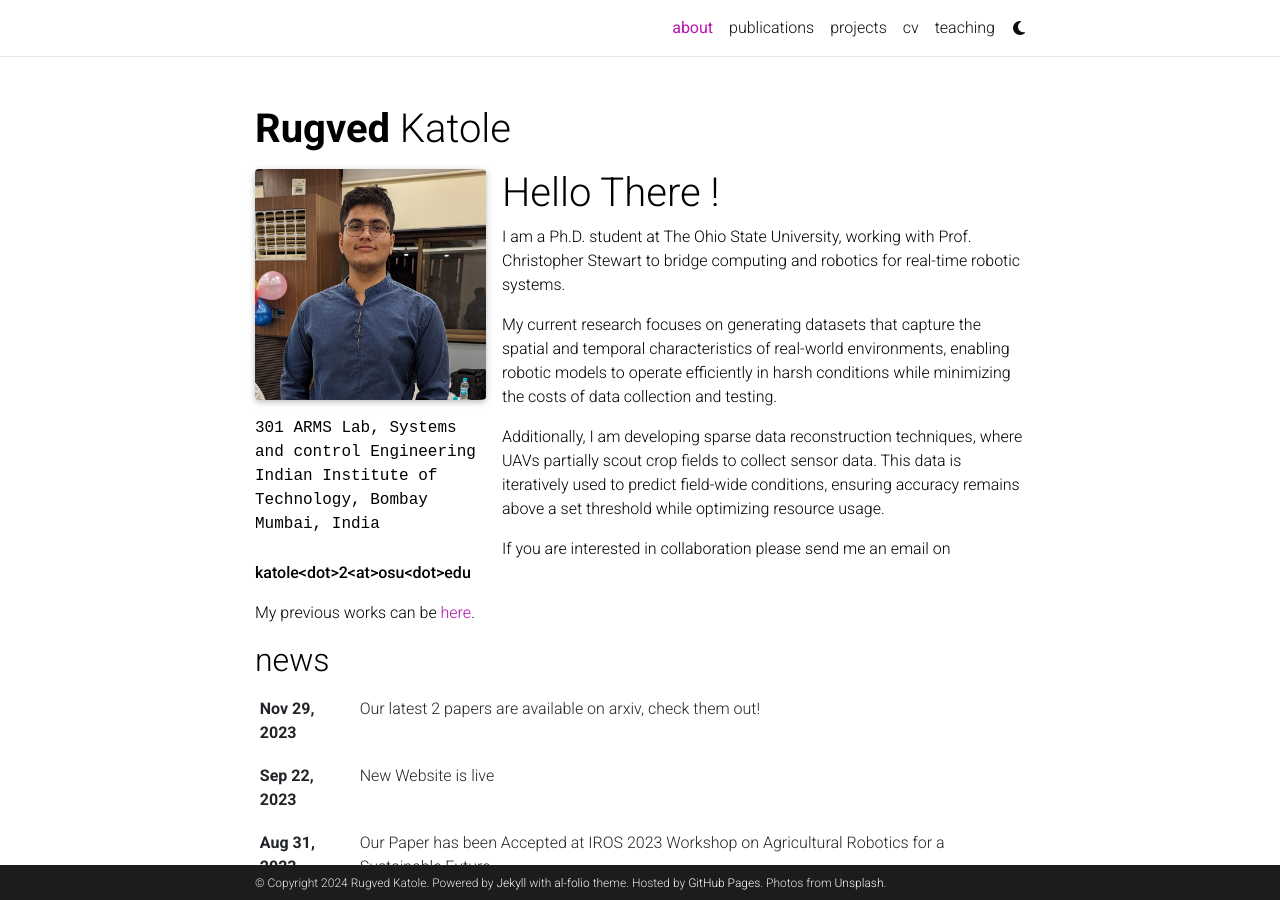
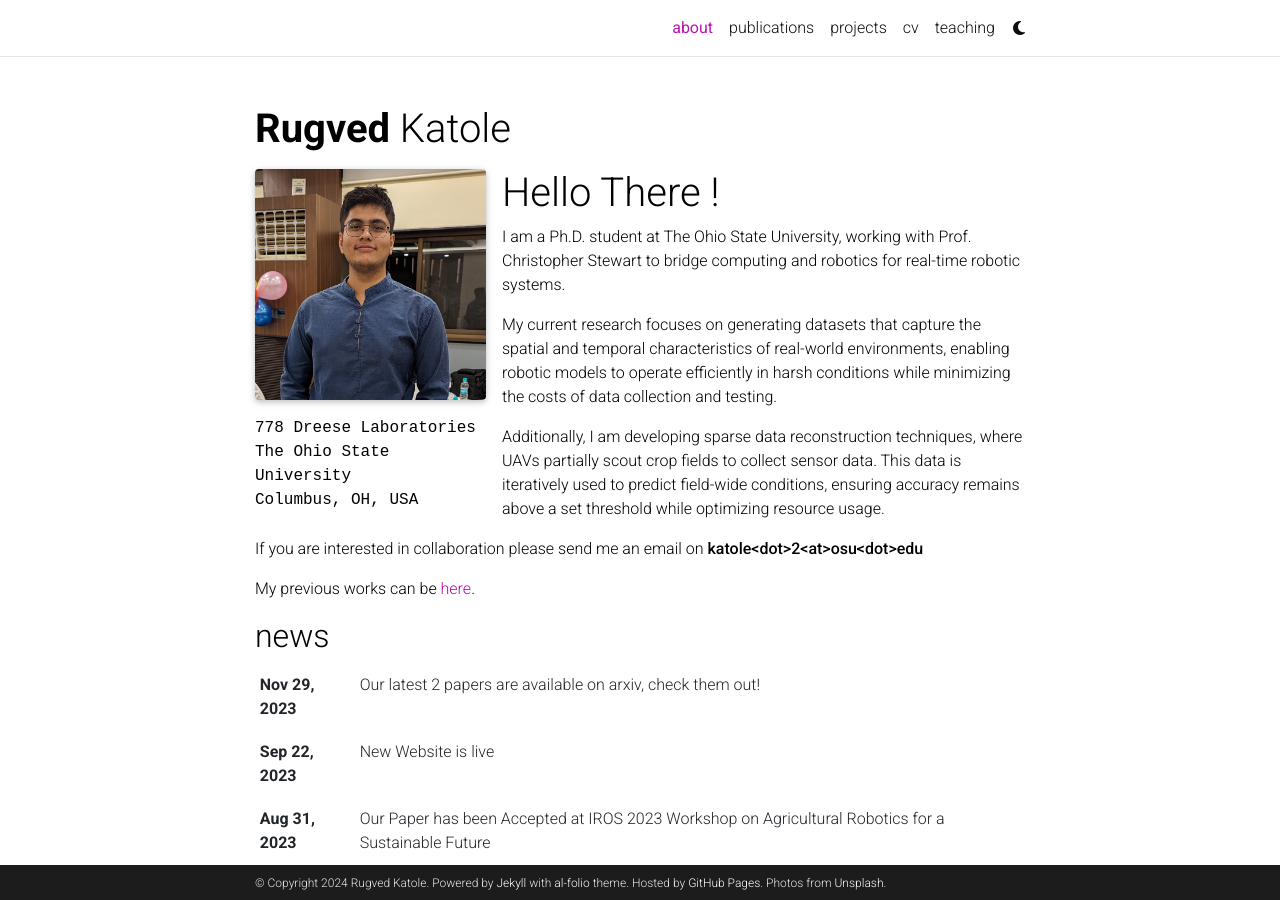
Before and after one commit to RugvedKatole/rugvedkatole.github.io, a Jekyll site: the page built from _pages/about.md, in a window 1280 px wide and 900 px high. Built offline with Jekyll 4.4.1, drawn with Linux system fonts in a browser that asks for light colours; full-size pictures stand in for the smaller copies a plugin makes; comment, search, counter and statistics services are not loaded; a style sheet for code colours, icons or effects is not loaded.

Commit message:
updated about

```diff
--- a/_pages/about.md
+++ b/_pages/about.md
@@ -8,9 +8,9 @@
   image: prof_pic.jpg
   image_circular: false # crops the image to make it circular
   address: >
-    <p>301 ARMS Lab, Systems and control Engineering</p>
-    <p>Indian Institute of Technology, Bombay</p>
-    <p>Mumbai, India</p>
+    <p>778 Dreese Laboratories</p>
+    <p>The Ohio State University</p>
+    <p>Columbus, OH, USA</p>
 
 news: true  # includes a list of news items
 latest_posts: true  # includes a list of the newest posts
```
